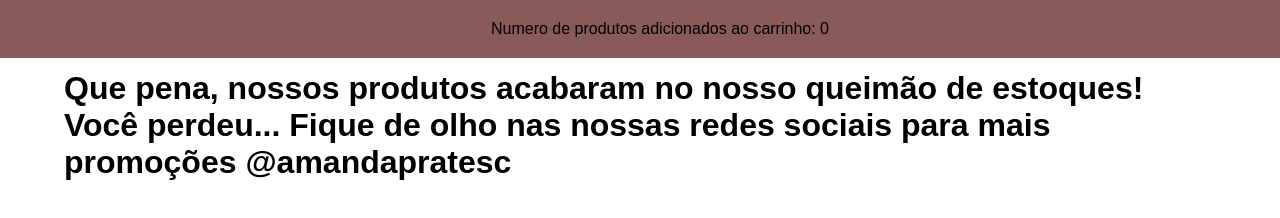
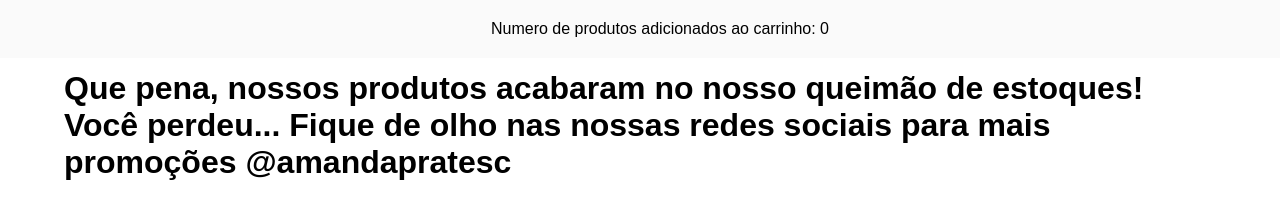
Before and after one commit to jubilly/projeto-infra, a website: page frontend/index.html in a window 1280 px wide. Drawn offline with Linux system fonts and the light colour scheme; no server answers.

Commit message:
testing deploy

```diff
--- a/frontend/index.html
+++ b/frontend/index.html
@@ -15,7 +15,7 @@
     }
     .header {
         max-width: 100%;
-        background: #885a5a;
+        background: #fafafa;
         padding: 20px;
         text-align: center;
         position: fixed;
```
